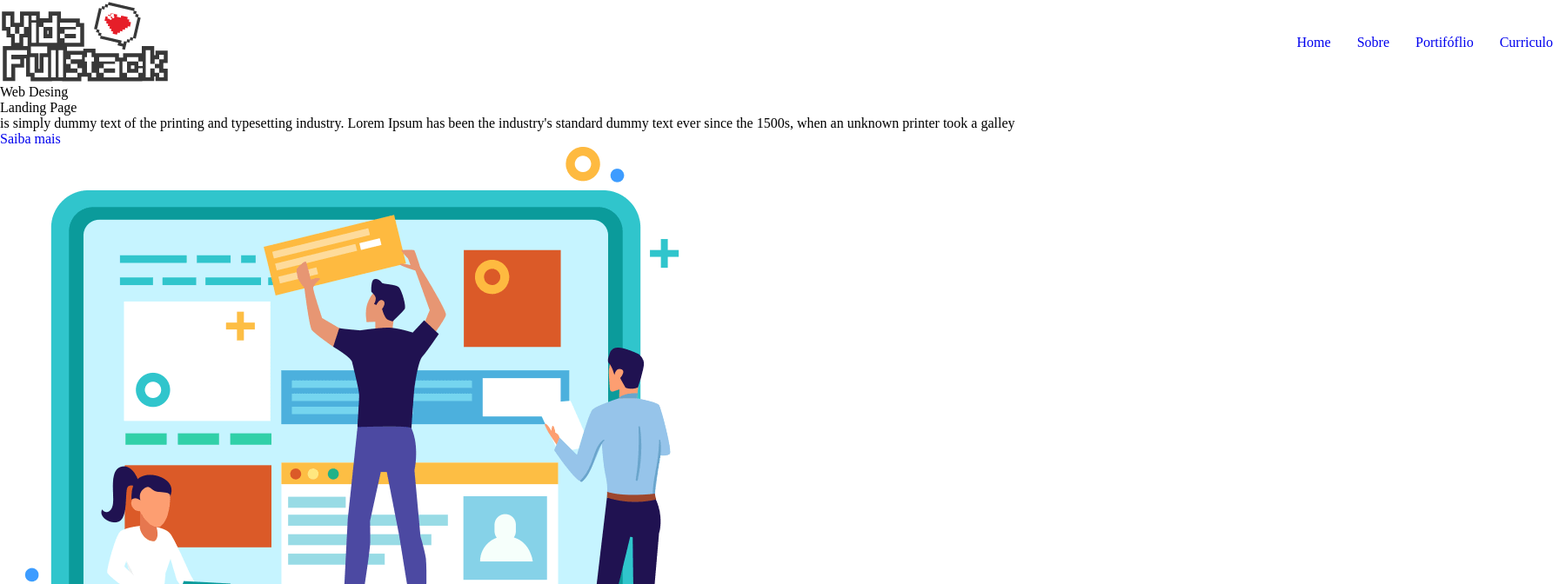
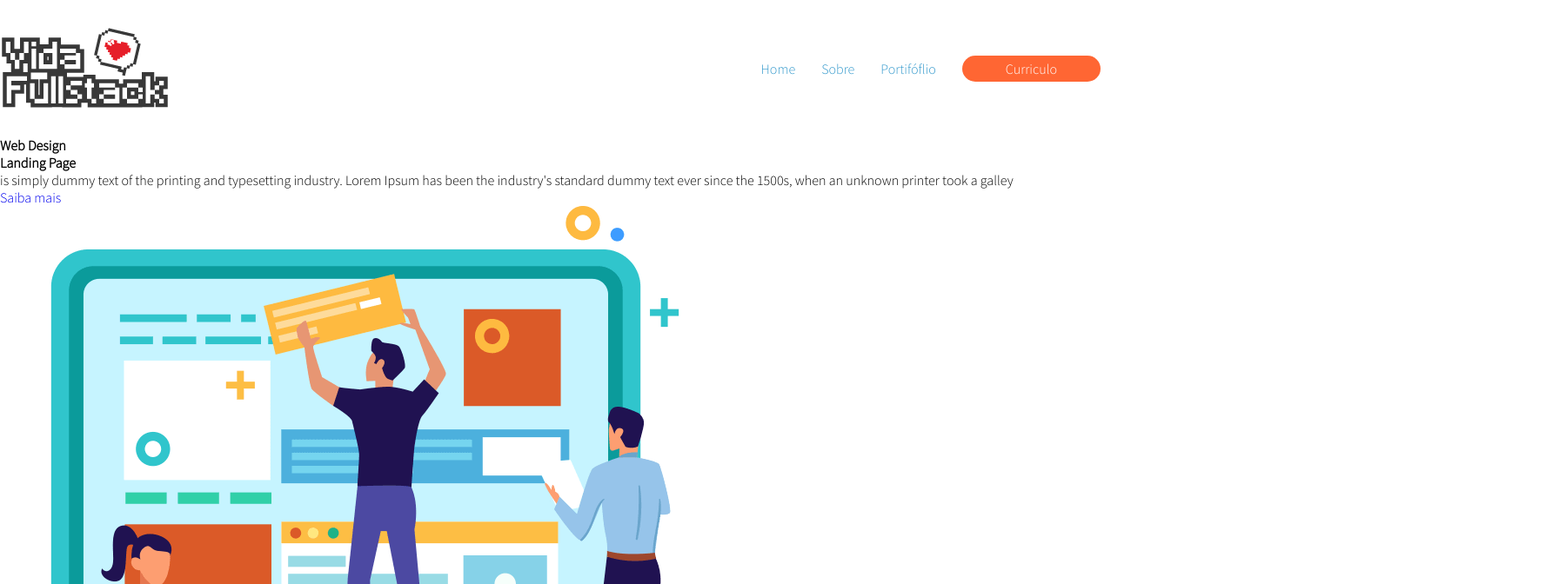
Before and after one commit to Marcelo1991/Aulas-CSS, a plain HTML site: page index.html in a window 1280 px wide. Shown: the top 672 px of the page at 87% size, 1800 px wide, since content can reach past the window. Drawn offline with Linux system fonts and the light colour scheme.

Commit message:
Término do Menu header

```diff
--- /dev/null
+++ b/assets/css/buttons.css
@@ -0,0 +1,9 @@
+.btn {
+  padding: 5px 50px;
+  border-radius: 20px;
+}
+
+.btn.btn-laranja {
+  background: #ff6633;
+  color: #fff;
+}
--- a/assets/css/header.css
+++ b/assets/css/header.css
@@ -1,6 +1,7 @@
 header {
-  width: 1800px;
-  margin: 0 auto;
+  width: 1500 px;
+  margin: 30px auto;
+
   display: flex;
   flex-direction: row;
   justify-content: space-between;
@@ -12,8 +13,10 @@ header nav ul {
   display: flex;
   flex-direction: row;
   list-style: none;
+  align-items: center;
 }
 
-header nav ul li {
-  padding: 0 15px;
+header nav ul li a {
+  margin: 0 15px;
+  color: #3399cc;
 }
--- a/assets/css/style.css
+++ b/assets/css/style.css
@@ -1,17 +1,17 @@
 /* Font */
-@import url('https://fonts.googleapis.com/css2?family=Anton&family=Source+Sans+Pro:wght@200;300;400&display=swap');
+@import url('https://fonts.googleapis.com/css2?family=PT+Serif&family=Source+Sans+Pro:wght@300&display=swap');
 /* Components */
 @import './header.css';
+@import './buttons.css';
 
 /* Reset CSS */
 * {
-  font-family: 'Anton', sans-serif;
+  font-family: 'PT Serif', serif;
   font-family: 'Source Sans Pro', sans-serif;
   margin: 0;
   padding: 0;
   border: 0;
   font-size: 100%;
-  font: inherit;
   vertical-align: baseline;
   text-decoration: none;
 }
--- a/index.html
+++ b/index.html
@@ -32,7 +32,9 @@
           </a>
         </li>
         <li>
-          <a href="#">Curriculo</a>
+          <a href="#" class="btn btn-laranja">
+            Curriculo
+          </a>
         </li>
 
       </ul>
@@ -47,7 +49,7 @@
     <!--  Section Conteúdo do Site -->
     <section>
       <article>
-        <h1>Web Desing</h1>
+        <h1>Web Design</h1>
         <h2>Landing Page</h2>
         <p>
           is simply dummy text of the printing and typesetting industry.
```
